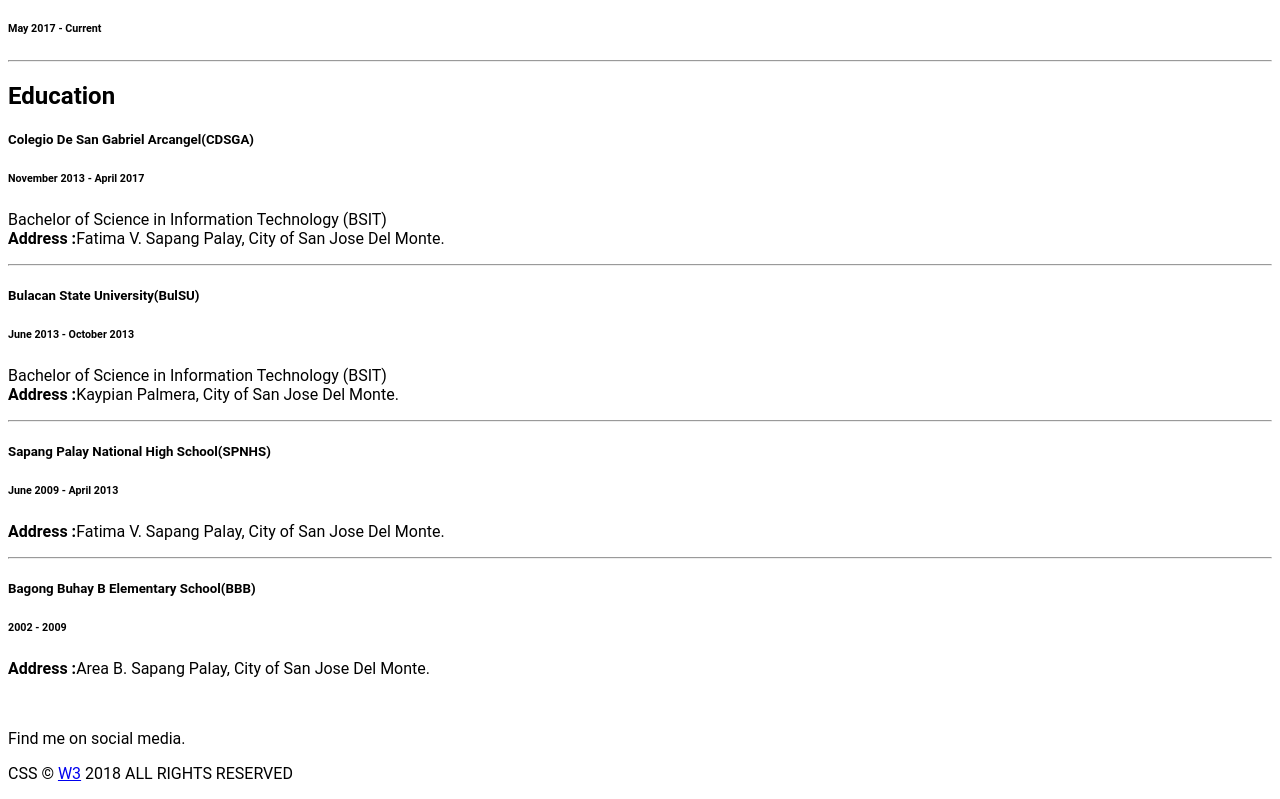
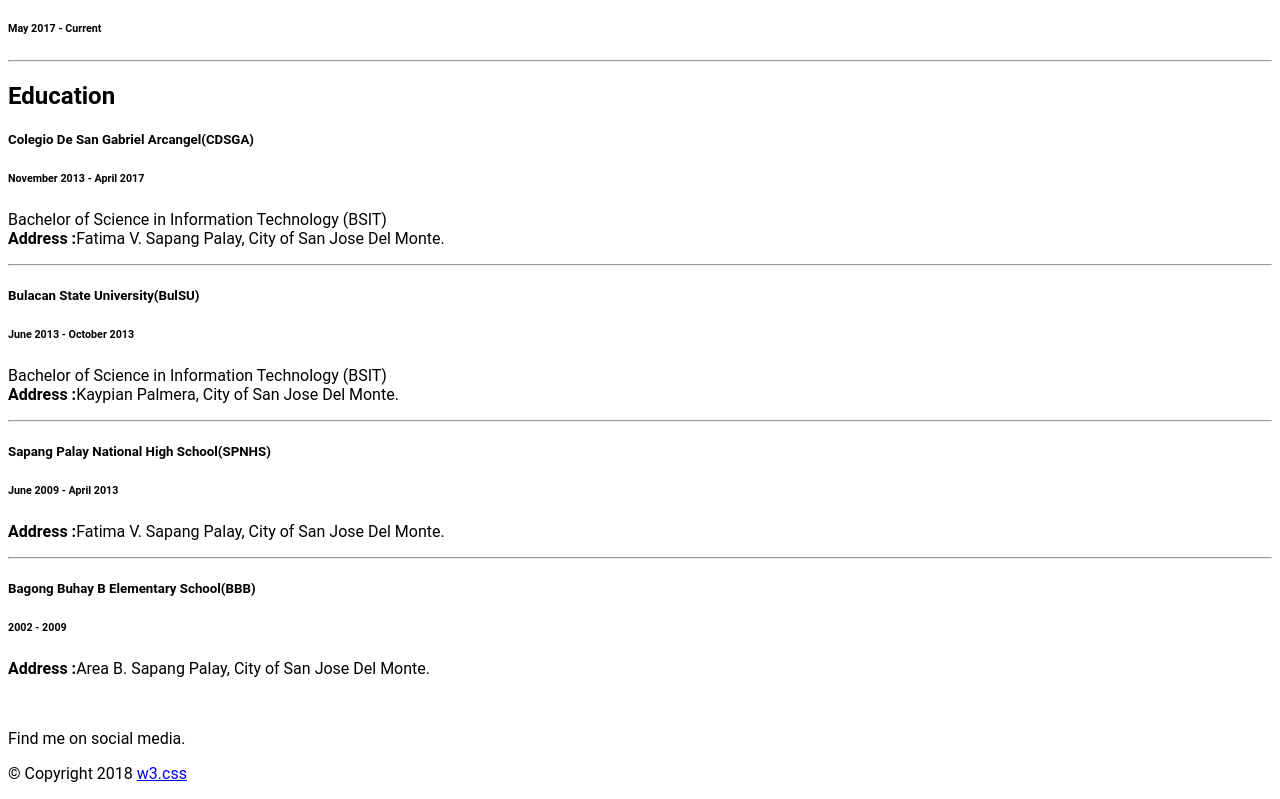
Before and after one commit to iamjustin16/my-portfolio, a website: page webapp/views/home.html in a window 1280 px wide. Shown: the part 2201-3000 px from the top of the page. Drawn offline with Linux system fonts and the light colour scheme.

Commit message:
Update home.html

```diff
--- a/webapp/views/home.html
+++ b/webapp/views/home.html
@@ -203,9 +203,8 @@
   <i class="fa fa-pinterest-p w3-hover-opacity"></i>
   <i class="fa fa-twitter w3-hover-opacity"></i>
   <i class="fa fa-linkedin w3-hover-opacity"></i> -->
-    <p>CSS ©
-      <a href="https://www.w3schools.com/w3css/default.asp" target="_blank">W3</a>
-      2018 ALL RIGHTS RESERVED
+    <p>© Copyright 2018
+      <a href="https://www.w3schools.com/w3css/default.asp" target="_blank">w3.css</a>
     </p>
   </footer>
 
```
